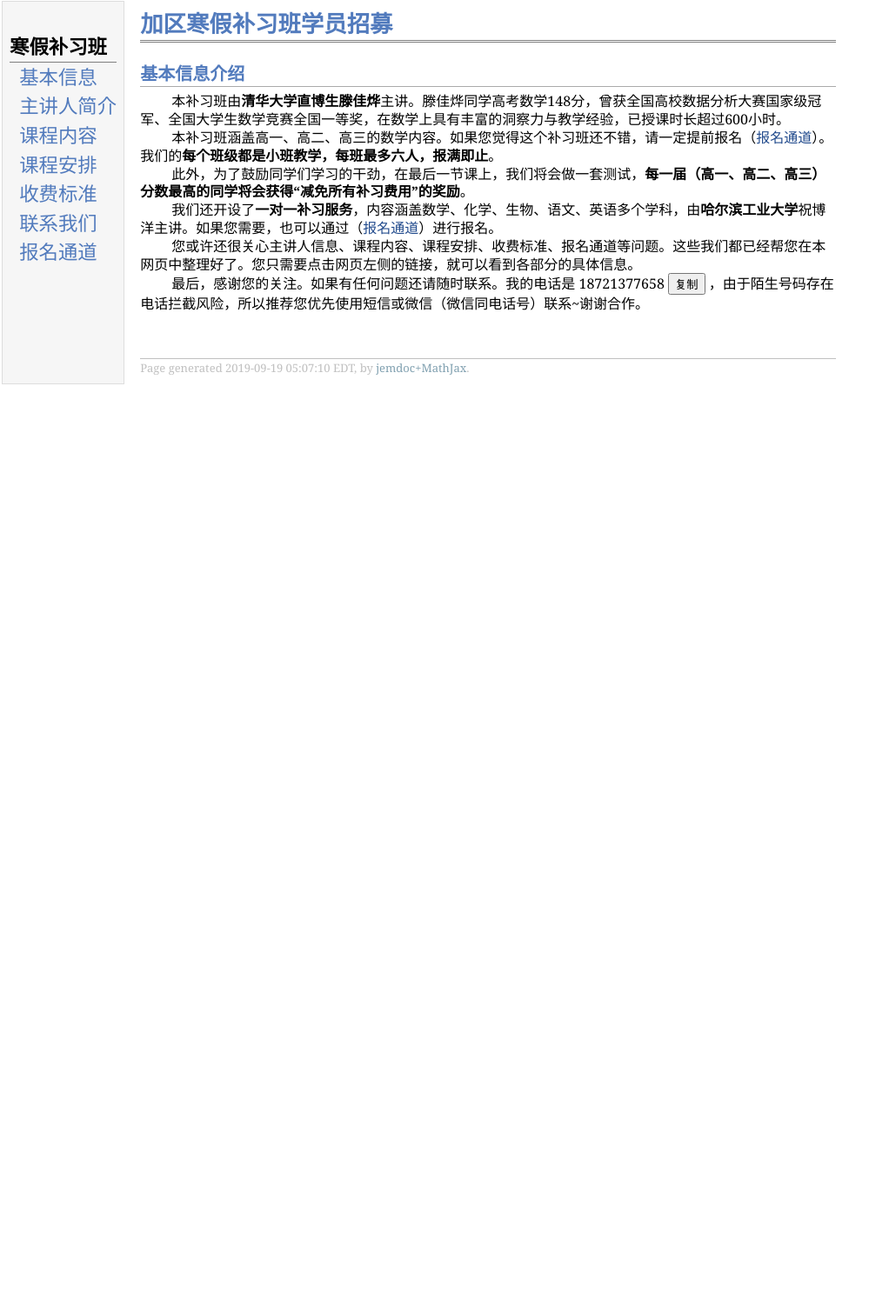
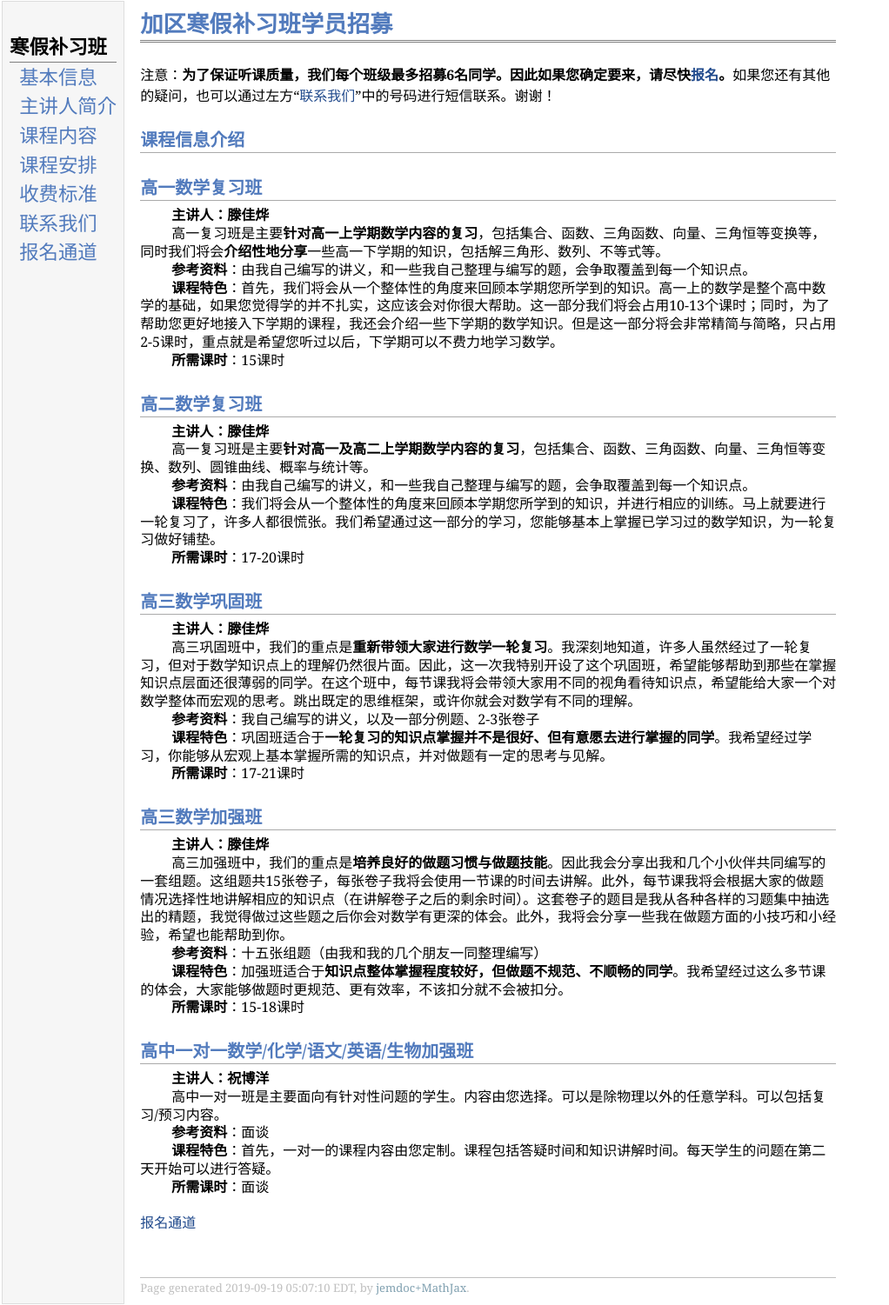
Before and after one commit to Jiaye-Teng/Jiaye-Teng.github.io, a plain HTML site: page index.html in a window 1280 px wide. Shown: the part 1-1502 px from the top of the page at 87% size, without its empty margins (0-1022 px from the left). Before the commit the page ends 800 px from the top, so only its background shows below. Drawn offline with Linux system fonts and the light colour scheme.

Commit message:
Add files via upload

```diff
--- a/index.html
+++ b/index.html
@@ -26,32 +26,55 @@
 </div>
 
 
-<h2>基本信息介绍</h2>
+注意：<b>为了保证听课质量，我们每个班级最多招募6名同学。因此如果您确定要来，请尽快<a href="https://www.wjx.cn/jq/52916945.aspx">报名</a>。</b>如果您还有其他的疑问，也可以通过左方“<a href="contact.html">联系我们</a>”中的号码进行短信联系。谢谢！
+
+<h2>课程信息介绍</h2>
 <p>
 
-&#12288; &#12288;本补习班由<b>清华大学直博生滕佳烨</b>主讲。滕佳烨同学高考数学148分，曾获全国高校数据分析大赛国家级冠军、全国大学生数学竞赛全国一等奖，在数学上具有丰富的洞察力与教学经验，已授课时长超过600小时。
-<br>&#12288; &#12288;本补习班涵盖高一、高二、高三的数学内容。如果您觉得这个补习班还不错，请一定提前报名（<a href="https://www.wjx.cn/jq/52916945.aspx">报名通道</a>）。我们的<b>每个班级都是小班教学，每班最多六人，报满即止</b>。
-<br>&#12288; &#12288;此外，为了鼓励同学们学习的干劲，在最后一节课上，我们将会做一套测试，<b>每一届（高一、高二、高三）分数最高的同学将会获得“减免所有补习费用”的奖励</b>。
-<br>&#12288; &#12288;我们还开设了<b>一对一补习服务</b>，内容涵盖数学、化学、生物、语文、英语多个学科，由<b>哈尔滨工业大学</b>祝博洋主讲。如果您需要，也可以通过（<a href="https://www.wjx.cn/jq/52916945.aspx">报名通道</a>）进行报名。
-<br>&#12288; &#12288;您或许还很关心主讲人信息、课程内容、课程安排、收费标准、报名通道等问题。这些我们都已经帮您在本网页中整理好了。您只需要点击网页左侧的链接，就可以看到各部分的具体信息。
-<br>&#12288; &#12288;最后，感谢您的关注。如果有任何问题还请随时联系。我的电话是<span id="content">
-      18721377658
-    </span>
-    <button id="copyBT">复制</button>
-    <script>
-      function copyArticle(event) {
-        const range = document.createRange();
-        range.selectNode(document.getElementById('content'));
+<h2>高一数学复习班</h2>
+<p>
+&#12288; &#12288;<b>主讲人：滕佳烨</b>
+<br>&#12288; &#12288;高一复习班是主要<b>针对高一上学期数学内容的复习</b>，包括集合、函数、三角函数、向量、三角恒等变换等，同时我们将会<b>介绍性地分享</b>一些高一下学期的知识，包括解三角形、数列、不等式等。
+<br>&#12288; &#12288;<b>参考资料</b>：由我自己编写的讲义，和一些我自己整理与编写的题，会争取覆盖到每一个知识点。
+<br>&#12288; &#12288;<b>课程特色</b>：首先，我们将会从一个整体性的角度来回顾本学期您所学到的知识。高一上的数学是整个高中数学的基础，如果您觉得学的并不扎实，这应该会对你很大帮助。这一部分我们将会占用10-13个课时；同时，为了帮助您更好地接入下学期的课程，我还会介绍一些下学期的数学知识。但是这一部分将会非常精简与简略，只占用2-5课时，重点就是希望您听过以后，下学期可以不费力地学习数学。
+<br>&#12288; &#12288;<b>所需课时</b>：15课时
 
-        const selection = window.getSelection();
-        if(selection.rangeCount > 0) selection.removeAllRanges();
-        selection.addRange(range);
-        document.execCommand('copy');
-        alert("复制成功！");
-      }
+<h2>高二数学复习班</h2>
+<p>
+&#12288; &#12288;<b>主讲人：滕佳烨</b>
+<br>&#12288; &#12288;高一复习班是主要<b>针对高一及高二上学期数学内容的复习</b>，包括集合、函数、三角函数、向量、三角恒等变换、数列、圆锥曲线、概率与统计等。
+<br>&#12288; &#12288;<b>参考资料</b>：由我自己编写的讲义，和一些我自己整理与编写的题，会争取覆盖到每一个知识点。
+<br>&#12288; &#12288;<b>课程特色</b>：我们将会从一个整体性的角度来回顾本学期您所学到的知识，并进行相应的训练。马上就要进行一轮复习了，许多人都很慌张。我们希望通过这一部分的学习，您能够基本上掌握已学习过的数学知识，为一轮复习做好铺垫。
+<br>&#12288; &#12288;<b>所需课时</b>：17-20课时
 
-      document.getElementById('copyBT').addEventListener('click', copyArticle, false);
-    </script>，由于陌生号码存在电话拦截风险，所以推荐您优先使用短信或微信（微信同电话号）联系~谢谢合作。
+<h2>高三数学巩固班</h2>
+<p>
+&#12288; &#12288;<b>主讲人：滕佳烨</b>
+<br>&#12288; &#12288;高三巩固班中，我们的重点是<b>重新带领大家进行数学一轮复习</b>。我深刻地知道，许多人虽然经过了一轮复习，但对于数学知识点上的理解仍然很片面。因此，这一次我特别开设了这个巩固班，希望能够帮助到那些在掌握知识点层面还很薄弱的同学。在这个班中，每节课我将会带领大家用不同的视角看待知识点，希望能给大家一个对数学整体而宏观的思考。跳出既定的思维框架，或许你就会对数学有不同的理解。
+<br>&#12288; &#12288;<b>参考资料</b>：我自己编写的讲义，以及一部分例题、2-3张卷子
+<br>&#12288; &#12288;<b>课程特色</b>：巩固班适合于<b>一轮复习的知识点掌握并不是很好、但有意愿去进行掌握的同学</b>。我希望经过学习，你能够从宏观上基本掌握所需的知识点，并对做题有一定的思考与见解。
+<br>&#12288; &#12288;<b>所需课时</b>：17-21课时
+
+<h2>高三数学加强班</h2>
+<p>
+&#12288; &#12288;<b>主讲人：滕佳烨</b>
+<br>&#12288; &#12288;高三加强班中，我们的重点是<b>培养良好的做题习惯与做题技能</b>。因此我会分享出我和几个小伙伴共同编写的一套组题。这组题共15张卷子，每张卷子我将会使用一节课的时间去讲解。此外，每节课我将会根据大家的做题情况选择性地讲解相应的知识点（在讲解卷子之后的剩余时间）。这套卷子的题目是我从各种各样的习题集中抽选出的精题，我觉得做过这些题之后你会对数学有更深的体会。此外，我将会分享一些我在做题方面的小技巧和小经验，希望也能帮助到你。
+<br>&#12288; &#12288;<b>参考资料</b>：十五张组题（由我和我的几个朋友一同整理编写）
+<br>&#12288; &#12288;<b>课程特色</b>：加强班适合于<b>知识点整体掌握程度较好，但做题不规范、不顺畅的同学</b>。我希望经过这么多节课的体会，大家能够做题时更规范、更有效率，不该扣分就不会被扣分。
+<br>&#12288; &#12288;<b>所需课时</b>：15-18课时
+
+<h2>高中一对一数学/化学/语文/英语/生物加强班</h2>
+<p>
+&#12288; &#12288;<b>主讲人：祝博洋</b>
+<br>&#12288; &#12288;高中一对一班是主要面向有针对性问题的学生。内容由您选择。可以是除物理以外的任意学科。可以包括复习/预习内容。
+<br>&#12288; &#12288;<b>参考资料</b>：面谈
+<br>&#12288; &#12288;<b>课程特色</b>：首先，一对一的课程内容由您定制。课程包括答疑时间和知识讲解时间。每天学生的问题在第二天开始可以进行答疑。
+<br>&#12288; &#12288;<b>所需课时</b>：面谈
+
+
+<br>
+<br>
+<a href="https://www.wjx.cn/jq/52916945.aspx">报名通道</a>
 </p>
 
 <div id="footer">
```
